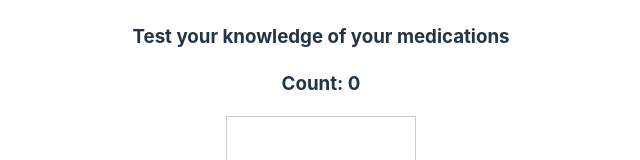
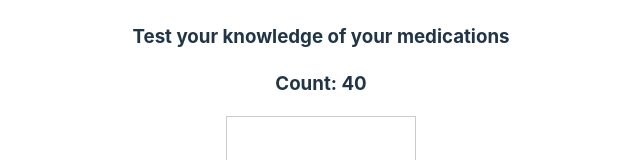
Before and after one commit to Teklemya/Project_3, a React (Vite) app in the folder Flashcards/: page / in a window 1280 px wide. Shown: the part 283-443 px from the top of the page, without its empty margins (319-959 px from the left). Built offline with nearby package versions, Linux system fonts and the light colour scheme.

Commit message:
connect flash deck

```diff
--- a/Flashcards/src/App.jsx
+++ b/Flashcards/src/App.jsx
@@ -1,16 +1,13 @@
-/* eslint-disable no-unused-vars */
-import { useState } from 'react'
 import './App.css'
 import FlashcardDeck from './Flashcards/Flashcards'
 function App() {
-
-  const [count, setCount] = useState(0)
 
   return (
     <div className="header">
         <h1>Med Quiz</h1>
         <h3>Test your knowledge of your medications</h3>
-        <h3>Count: {count}</h3>
+        <h3>Count: 40</h3>
+
       <FlashcardDeck />
     </div>
 
```
